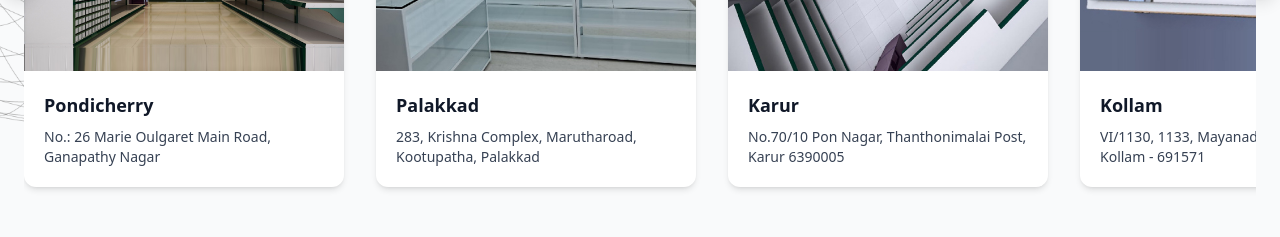
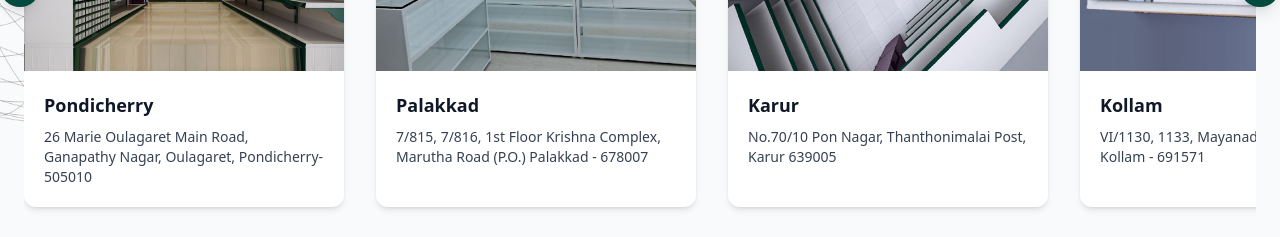
Before and after one commit to Alkor-Cyber-space/barath-medicals, a React (Vite) app: page / in a window 1280 px wide. Shown: the part 2700-2937 px from the top of the page. Built offline with nearby package versions, Linux system fonts and the light colour scheme.

Commit message:
Update AboutUs.jsx

```diff
--- a/src/components/AboutUs.jsx
+++ b/src/components/AboutUs.jsx
@@ -33,22 +33,22 @@ export default function AboutUs() {
             {
                 image: image1,
                 title: "Pondicherry",
-            address: "No.: 26 Marie Oulgaret Main Road, Ganapathy Nagar",
+                address: "26 Marie Oulagaret Main Road, Ganapathy Nagar, Oulagaret, Pondicherry-505010",
             },
             {
                 image: image2,
                 title: "Palakkad",
-            address: "283, Krishna Complex, Marutharoad, Kootupatha, Palakkad",
+                address: "7/815, 7/816, 1st Floor Krishna Complex, Marutha Road (P.O.) Palakkad - 678007",
             },
             {
                 image: image3,
                 title: "Karur",
-            address: "No.70/10 Pon Nagar, Thanthonimalai Post, Karur 6390005",
+                address: "No.70/10 Pon Nagar, Thanthonimalai Post, Karur 639005",
             },
             {
                 image: image5,
                 title: "Kollam",
-            address: "VI/1130, 1133, Mayanadu road, Kottayam, Kollam - 691571",
+                address: "VI/1130, 1133, Mayanadu road, Kottiyam, Kollam - 691571",
             },
         ];
 
```
Lines whose indentation alone changed are shown as unchanged.
